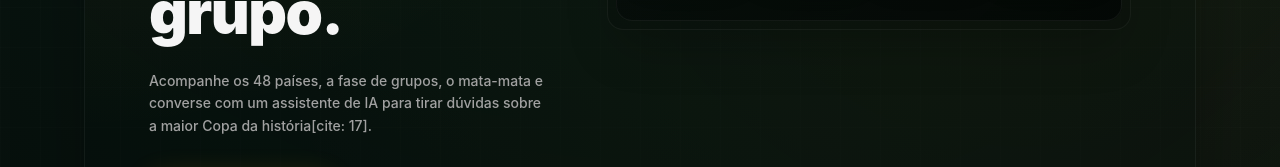
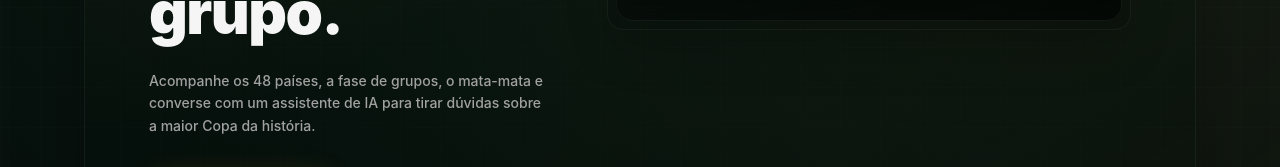
Before and after one commit to devbdallagnol/worldcup2026-app, a React (Vite) app: page / in a window 1280 px wide. Shown: the part 633-800 px from the top of the page. Built offline with nearby package versions, Linux system fonts and the light colour scheme; no server answers.

Commit message:
feat: fix home

```diff
--- a/src/pages/Home.tsx
+++ b/src/pages/Home.tsx
@@ -149,7 +149,7 @@ export function Home() {
             </h1>
             <p className="mt-5 max-w-xl text-sm text-neutral-400 leading-relaxed font-medium">
               Acompanhe os 48 países, a fase de grupos, o mata-mata e converse
-              com um assistente de IA para tirar dúvidas sobre a maior Copa da história[cite: 17].
+              com um assistente de IA para tirar dúvidas sobre a maior Copa da história.
             </p>
             <div className="mt-8 flex flex-col gap-3 sm:flex-row sm:gap-4">
               <Link to="/grupos" className="flex-shrink-0">
@@ -174,7 +174,7 @@ export function Home() {
             ) : (
               <div className="rounded-xl border border-white/5 bg-white/[0.01] p-6 text-center">
                 <p className="text-xs font-semibold text-neutral-500">
-                  A programação será atualizada em breve[cite: 17].
+                  A programação será atualizada em breve.
                 </p>
               </div>
             )}
```
